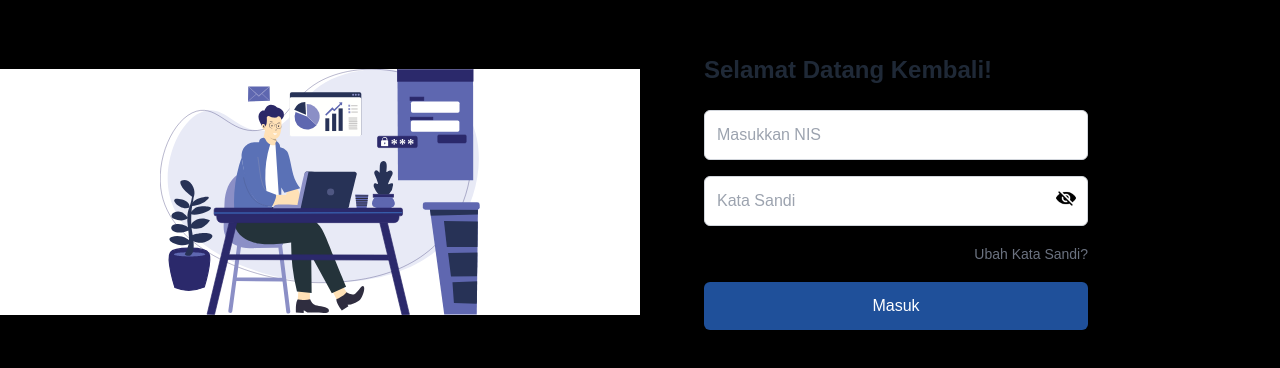
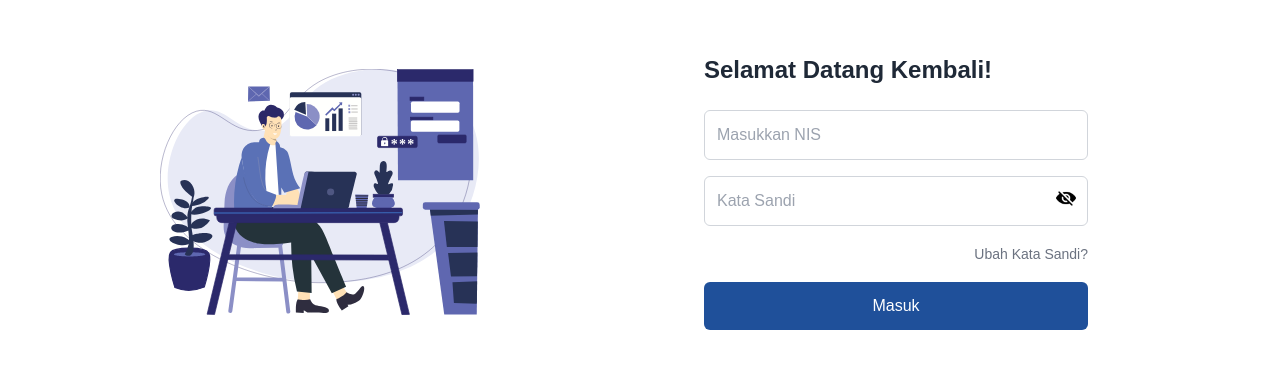
Before and after one commit to whoshann/simas-frontend, a Next.js app: page /login in a window 1280 px wide. Shown: the part 208-576 px from the top of the page. Built offline with nearby package versions, Linux system fonts and the light colour scheme.

Commit message:
feat(auth): add change password feature

```diff
--- a/app/(auth)/changepassword/page.tsx
+++ b/app/(auth)/changepassword/page.tsx
@@ -1,6 +1,7 @@
 "use client";
 
 import { useState } from 'react';
+import "@/app/styles/globals.css";
 
 export default function ChangePasswordPage() {
     const [showPassword, setShowPassword] = useState(false);
@@ -14,7 +15,7 @@ export default function ChangePasswordPage() {
 
             <div className="md:w-1/2 bg-white flex items-center justify-center">
                 <img
-                    src="/images/IlustrasiChangePassword.jpg"
+                    src="/images/IlustrasiChangePassword.svg"
                     alt="Illustration"
                     className="w-3/4 md:w-3/4 mx-auto mb-4 md:mb-0"
                 />
@@ -84,6 +85,6 @@ export default function ChangePasswordPage() {
 
 
             </div>
-        </div>
-    );
+        </div>
+    );
 }
--- a/app/(auth)/login/page.tsx
+++ b/app/(auth)/login/page.tsx
@@ -1,5 +1,6 @@
 "use client";
 
+import "@/app/styles/globals.css";
 import { useState } from 'react';
 
 export default function LoginPage() {
@@ -7,7 +8,7 @@ export default function LoginPage() {
 
     return (
         <div
-            className="flex flex-col md:flex-row h-screen bg-black items-center justify-center"
+            className="flex flex-col md:flex-row h-screen items-center justify-center"
             style={{ fontFamily: 'Plus Jakarta Sans, sans-serif' }}
         >
             <div className="md:w-1/2 bg-white flex items-center justify-center">
@@ -67,6 +68,6 @@ export default function LoginPage() {
 
 
             </div>
-        </div>
-    );
+        </div>
+    );
 }
```
Also changed, not shown: public/images/IlustrasiChangePassword.jpg (deleted), public/images/IlustrasiChangePassword.svg (added).
